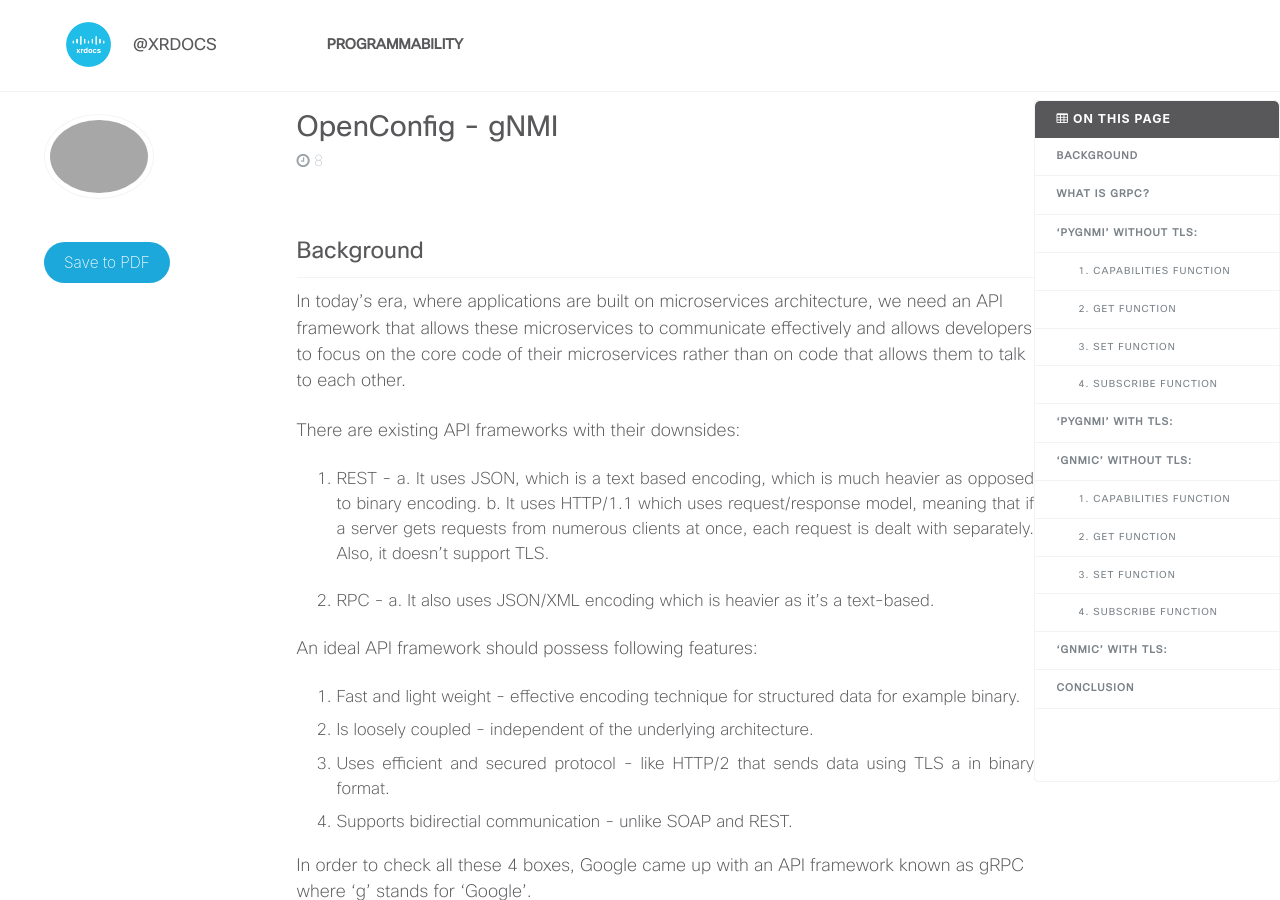
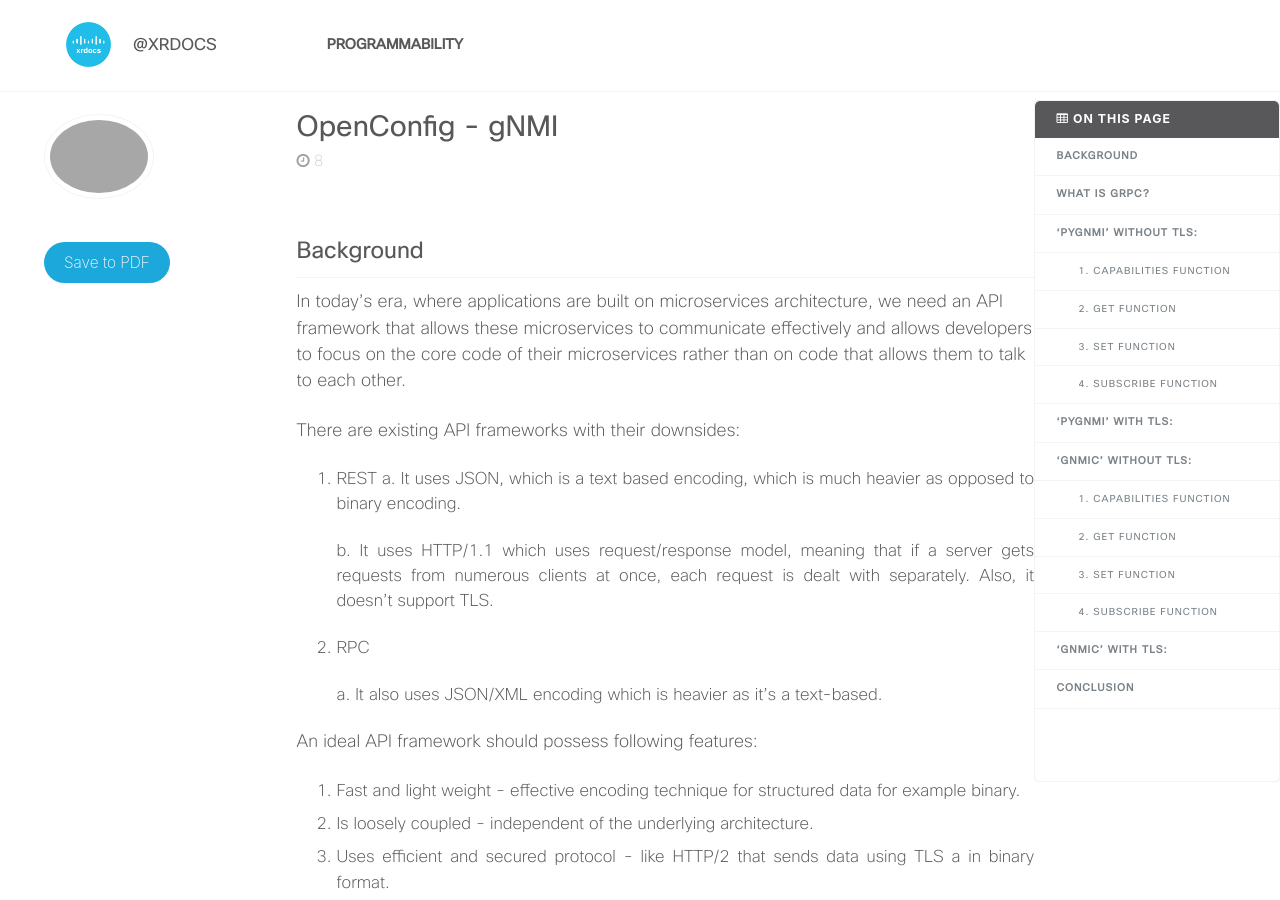
Before and after one commit to xrdocs/programmability, a Jekyll site: the page built from _blogs/OpenConfig-gNMI.md, in a window 1280 px wide and 900 px high. Built offline with Jekyll 4.4.1, drawn with Linux system fonts in a browser that asks for light colours; comment, search, counter and statistics services are not loaded; some of the changed text lies outside the part shown.

```diff
--- a/_blogs/OpenConfig-gNMI.md
+++ b/_blogs/OpenConfig-gNMI.md
@@ -17,10 +17,14 @@ In today's era, where applications are built on microservices architecture, we n
 
 There are existing API frameworks with their downsides:
 
-1. REST - a. It uses JSON, which is a text based encoding, which is much heavier as opposed to binary encoding.
-		  b. It uses HTTP/1.1 which uses request/response model, meaning that if a server gets requests from numerous clients at once, each request is dealt with separately. Also, it doesn't support TLS.
+1. REST
+	a. It uses JSON, which is a text based encoding, which is much heavier as opposed to binary encoding.
 
-2. RPC - a. It also uses JSON/XML encoding which is heavier as it's a text-based.
+	b. It uses HTTP/1.1 which uses request/response model, meaning that if a server gets requests from numerous clients at once, each request is dealt with separately. Also, it doesn't support TLS.
+
+2. RPC
+
+	a. It also uses JSON/XML encoding which is heavier as it's a text-based.
 
 An ideal API framework should possess following features:
 
```
Also changed, not shown: other parts of _blogs/OpenConfig-gNMI.md (+2 -2 lines).
